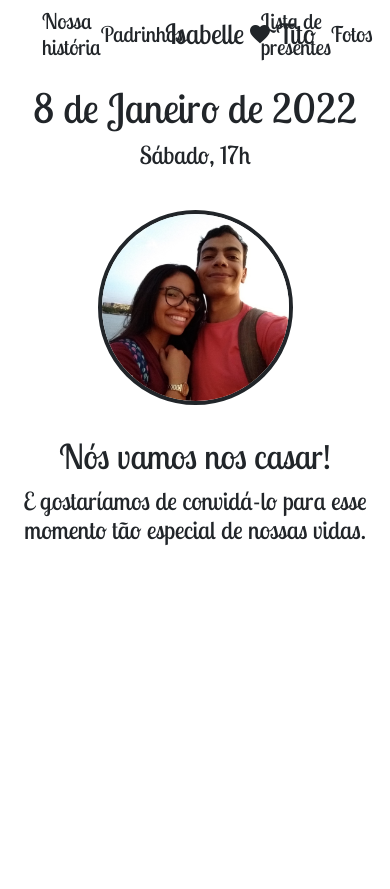
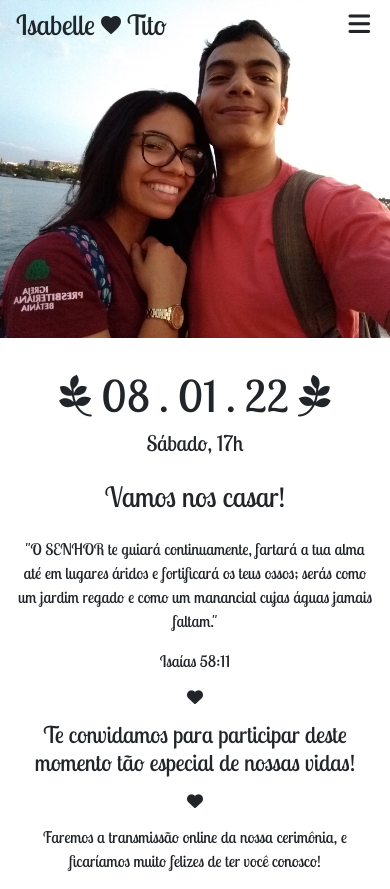
Before and after one commit to titosilva/isabelle-tito-wedding, an Angular app: page / in a window 390 px wide. Before the commit the page ends 844 px from the top, so only its background shows below. Built offline with nearby package versions, Linux system fonts and the light colour scheme.

Commit message:
feat: adjusted main page on mobile

```diff
--- a/src/app/components/layout/nav-bar/nav-bar.component.html
+++ b/src/app/components/layout/nav-bar/nav-bar.component.html
@@ -1,5 +1,4 @@
-<div class="font-lobster-2 d-flex flex-row justify-content-between align-items-center p-2 px-3 w-100"
-    *ngIf="screenWidth <= mdPoint">
+<div class="nav-bar-container d-flex d-md-none flex-row justify-content-between align-items-center p-2 px-3 w-100 font-lobster-2">
     <h1 class="d-flex flex-row align-items-center m-0">
         Isabelle
         <div class="d-flex justify-content-center align-items-center mx-1">
@@ -14,13 +13,12 @@
     </h2>
 </div>
 
-<div class="font-lobster-2 d-flex flex-row justify-content-around align-items-center p-2 px-3 w-100"
-    *ngIf="screenWidth > mdPoint">
+<div class="nav-bar-container d-none d-md-flex flex-row justify-content-around align-items-center p-2 px-3 w-100 font-lobster-2">
     <div class="d-flex flex-row align-items-center justify-content-around col-4 px-3">
         <h4>Nossa história</h4>
         <h4>Padrinhos</h4>
     </div>
-    <h1 class="d-flex flex-row align-items-center m-0 col-2">
+    <h1 class="d-flex flex-row justify-content-center text-center m-0 col-2">
         Isabelle
         <div class="d-flex justify-content-center align-items-center mx-1">
             <mat-icon>favorite</mat-icon>
--- a/src/app/components/layout/nav-bar/nav-bar.component.scss
+++ b/src/app/components/layout/nav-bar/nav-bar.component.scss
@@ -1,3 +1,8 @@
 p, h1, h2, h3, h4 {
     margin: 0
 }
+
+.nav-bar-container {
+    position: fixed;
+    top: 0;
+}
--- a/src/app/components/main-page/main-page-our-photo/main-page-our-photo.component.scss
+++ b/src/app/components/main-page/main-page-our-photo/main-page-our-photo.component.scss
@@ -1,15 +1,15 @@
 .photo-container {
-    width: 50vw;
-    height: 50vw;
-    max-width: 50vh;
-    max-height: 50vh;
+    width: 100vw;
+    height: 100vw;
+    max-width: 100vw;
+    max-height: 40vh;
 
     img {
         object-fit: cover;
         width: 100%;
         height: 100%;
 
-        border: 4px solid;
-        border-radius: 50%;
+        // border: 4px solid;
+        // border-radius: 50%;
     }
 }
--- a/src/app/components/main-page/main-page/main-page.component.html
+++ b/src/app/components/main-page/main-page/main-page.component.html
@@ -1,5 +1,12 @@
 <div class="w-100 d-flex flex-column flex-md-row align-items-center justify-content-center px-3">
-    <app-wedding-date-display class="my-3 col-md-4"></app-wedding-date-display>
-    <app-main-page-our-photo class="my-3 col-md-4"></app-main-page-our-photo>
-    <app-wedding-presentation class="my-3 col-md-4"></app-wedding-presentation>
+    <app-main-page-our-photo class="mb-3"></app-main-page-our-photo>
+    <app-wedding-date-display class="my-3"></app-wedding-date-display>
+    <!-- <h1 class="font-lobster-2 d-flex flex-row justify-content-center text-center m-0 col-2 display-1">
+        Isabelle
+        <div class="d-flex justify-content-center align-items-center mx-1">
+            <mat-icon>favorite</mat-icon>
+        </div>
+        Tito
+    </h1> -->
+    <app-wedding-presentation></app-wedding-presentation>
 </div>
--- a/src/app/components/main-page/wedding-date-display/wedding-date-display.component.html
+++ b/src/app/components/main-page/wedding-date-display/wedding-date-display.component.html
@@ -1,6 +1,8 @@
 <div class="d-flex d-md-none flex-column align-items-center text-center text-md-right">
-    <h1 class="font-lobster-2 display-2">8 de Janeiro de 2022</h1>
-    <h2 class="font-lobster-2">Sábado, 17h</h2>
+    <h1 class="font-lobster-2 display-1">
+        <i class="fab fa-pagelines text-flip-horizontal"></i> 08 . 01 . 22 <i class="fab fa-pagelines"></i>
+    </h1>
+    <h4 class="font-lobster-2">Sábado, 17h</h4>
 </div>
 
 <div class="d-none d-md-flex flex-column align-items-center text-center text-md-right">
--- a/src/app/components/main-page/wedding-presentation/wedding-presentation.component.html
+++ b/src/app/components/main-page/wedding-presentation/wedding-presentation.component.html
@@ -1,5 +1,13 @@
 <div class="font-lobster-2 d-flex flex-column align-items-center text-center text-md-left">
-    <h1 class="display-4 d-block d-md-none">Nós vamos nos casar!</h1>
-    <h1 class="d-none d-md-block">Nós vamos nos casar!</h1>
-    <h2>E gostaríamos de convidá-lo para esse momento tão especial de nossas vidas.</h2>
+    <h1>Vamos nos casar!</h1>
+    <p class="text-center my-3">
+        "O SENHOR te guiará continuamente, fartará a tua alma até em lugares áridos e fortificará os teus ossos; serás como um jardim regado e como um manancial cujas águas jamais faltam."
+    </p>
+    <p class="text-center">
+        Isaías 58:11
+    </p>
+    <i class="fas fa-heart"></i>
+    <h3 class="my-3">Te convidamos para participar deste momento tão especial de nossas vidas!</h3>
+    <i class="fas fa-heart"></i>
+    <p class="my-3">Faremos a transmissão online da nossa cerimônia, e ficaríamos muito felizes de ter você conosco!</p>
 </div>
--- /dev/null
+++ b/src/box-shadow.scss
@@ -0,0 +1,5 @@
+.black-box-shadow {
+    -webkit-box-shadow: 0px 1px 3px 0px rgba(0,0,0,0.75);
+    -moz-box-shadow: 0px 1px 3px 0px rgba(0,0,0,0.75);
+    box-shadow: 0px 1px 3px 0px rgba(0,0,0,0.75);
+}
--- a/src/styles.scss
+++ b/src/styles.scss
@@ -28,7 +28,9 @@ $isabelle-tito-wedding-theme: mat-light-theme($isabelle-tito-wedding-primary, $i
 
 /* You can add global styles to this file, and also import other style files */
 
-html, body { height: 100%; }
+html, body { height: 100%; width: 100vw;}
 body { margin: 0; font-family: Roboto, "Helvetica Neue", sans-serif; }
 
 @import url('./fonts.scss');
+@import url('./box-shadow.scss');
+@import url('./texts.scss');
--- /dev/null
+++ b/src/texts.scss
@@ -0,0 +1,8 @@
+.text-flip-horizontal {
+    transform: scale(-1, 1);
+    -moz-transform: scale(-1, 1);
+    -webkit-transform: scale(-1, 1);
+    -o-transform: scale(-1, 1);
+    -ms-transform: scale(-1, 1);
+    transform: scale(-1, 1);
+}
```
Also changed, not shown: src/fonts.scss (line endings or trailing spaces).
